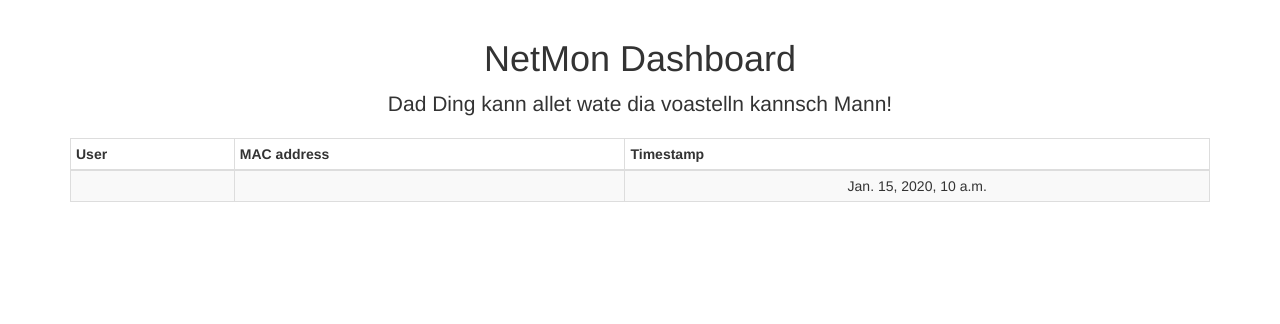
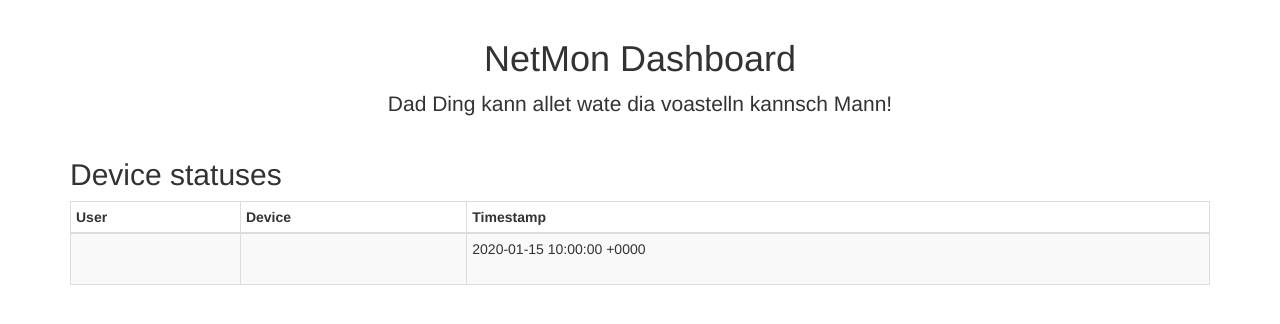
Before and after one commit to ntpdate/netmon, a Django app: page /netmon/dashboard/ in a window 1280 px wide. Shown: the part 51-375 px from the top of the page. Run offline with Django 3.2, Linux system fonts and the light colour scheme; tables that the repository leaves empty hold one stand-in row (values such as "Sample post"); some libraries are stand-ins or nearby versions.

Commit message:
Fixed urls, updated dashboard, corrected some tests.

```diff
--- a/netmon/templates/dashboard.html
+++ b/netmon/templates/dashboard.html
@@ -32,19 +32,26 @@
                 <div class="col-lg-12 text-center">
                     <h1>NetMon Dashboard</h1>
                     <p class="lead">Dad Ding kann allet wate dia voastelln kannsch Mann!</p>
+                </div>
+                <div class="col-lg-12">
+                    <h2>Device statuses</h2>
                     <table class="table table-striped table-bordered table-condensed">
                         <thead>
                             <tr>
                                 <th>User</th>
-                                <th>MAC address</th>
+                                <th>Device</th>
                                 <th>Timestamp</th>
                             </tr>
                         </thead>
                         {% for status in status_objects %}
                             <tr>
-                                <td>{{ status.device.user }}</td>
-                                <td>{{ status.device }}</td>
-                                <td>{{ status.timestamp }}</td>
+                                <td>{{ status.device.user.username }}</td>
+                                <td>
+                                    {{ status.device.mac_address }}<br/>
+                                    {{ status.device.device_name }}<br/>
+                                    {{ status.device.device_type.name }}
+                                </td>
+                                <td>{{ status.timestamp|date:'Y-m-d H:i:s O' }}</td>
                             </tr>
                         {% endfor %}
                     </table>
--- a/netmon/tests.py
+++ b/netmon/tests.py
@@ -4,7 +4,7 @@ from django.utils import dateparse
 import pytz
 
 
-class DeviceCreationTestCase(TestCase):
+class DeviceTestCase(TestCase):
     def setUp(self):
         notebook = DeviceType.objects.create(name='Notebook')
         johnny = User.objects.create(first_name='John', last_name='Doe', username='Johnny')
@@ -41,7 +41,7 @@ class DeviceCreationTestCase(TestCase):
         DeviceStatus.objects.create(device=device, timestamp=first_timestamp)
 
         # Add second status for the device
-        second_timestamp_from_somewhere = '2015-10-13 19:44:52.000001+01:00'
+        second_timestamp_from_somewhere = '2015-10-13 19:44:52.008230+01:00'
         second_timestamp = dateparse.parse_datetime(second_timestamp_from_somewhere).astimezone(pytz.utc)
         DeviceStatus.objects.create(device=device, timestamp=second_timestamp)
 
--- a/netmon/urls.py
+++ b/netmon/urls.py
@@ -2,7 +2,7 @@ from django.conf.urls import url
 from .views import DeviceStatusDetail, DeviceStatusList, DashboardView
 
 urlpatterns = [
-    url(r'^deviceStatus/$', DeviceStatusList.as_view()),
-    url(r'^deviceStatus/(?P<pk>[0-9]+)/$', DeviceStatusDetail.as_view()),
+    url(r'^api/deviceStatus/$', DeviceStatusList.as_view(), name='device_status'),
+    url(r'^api/deviceStatus/(?P<pk>[0-9]+)/$', DeviceStatusDetail.as_view()),
     url(r'^dashboard/$', DashboardView.as_view()),
 ]
--- a/netmon/views.py
+++ b/netmon/views.py
@@ -2,7 +2,6 @@ from rest_framework.generics import ListCreateAPIView, RetrieveUpdateDestroyAPIV
 from .serializers import DeviceStatusSerializer
 from .models import User, DeviceType, Device, DeviceStatus
 from django.views.generic import TemplateView
-from django.http import HttpResponse
 
 
 class DashboardView(TemplateView):
```
